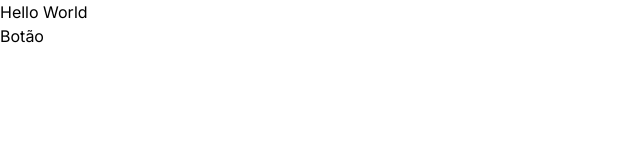
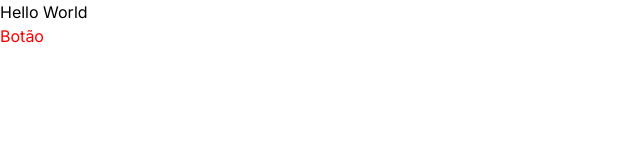
Before and after one commit to Komai-dev/nlw-spacetime, a Next.js app in the folder aulas/web/: page / in a window 1280 px wide. Shown: the top 160 px of the page, without its empty margins (0-640 px from the left). Built offline with nearby package versions, Linux system fonts and the light colour scheme.

Commit message:
color #f00

```diff
--- a/aulas/web/src/components/button.tsx
+++ b/aulas/web/src/components/button.tsx
@@ -1,5 +1,9 @@
+const styles = {
+  color: '#f00',
+}
+
 export function Button() {
   return (
-    <p>Botão</p>
+    <p style={styles}>Botão</p>
   )
 }
```
